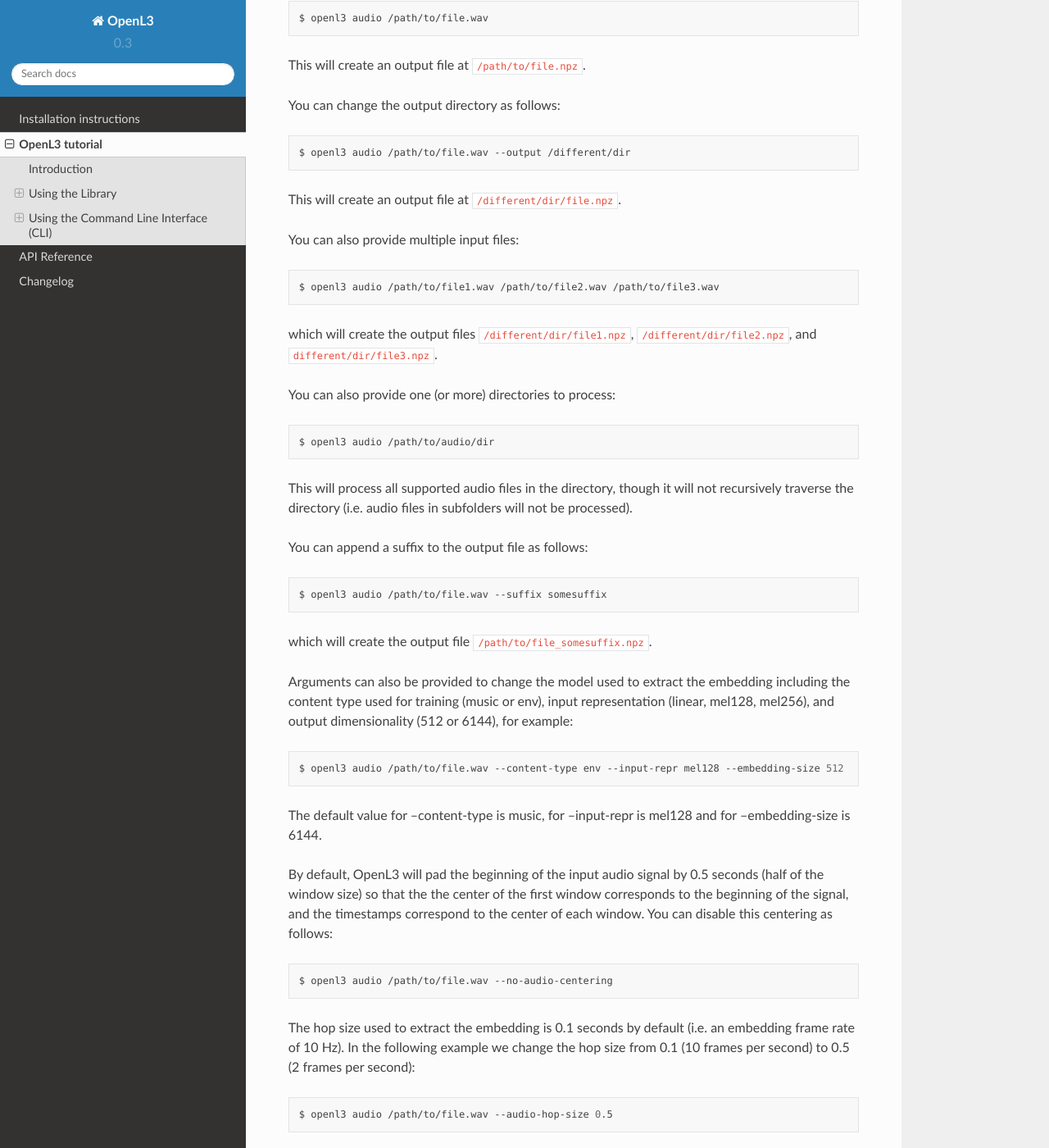
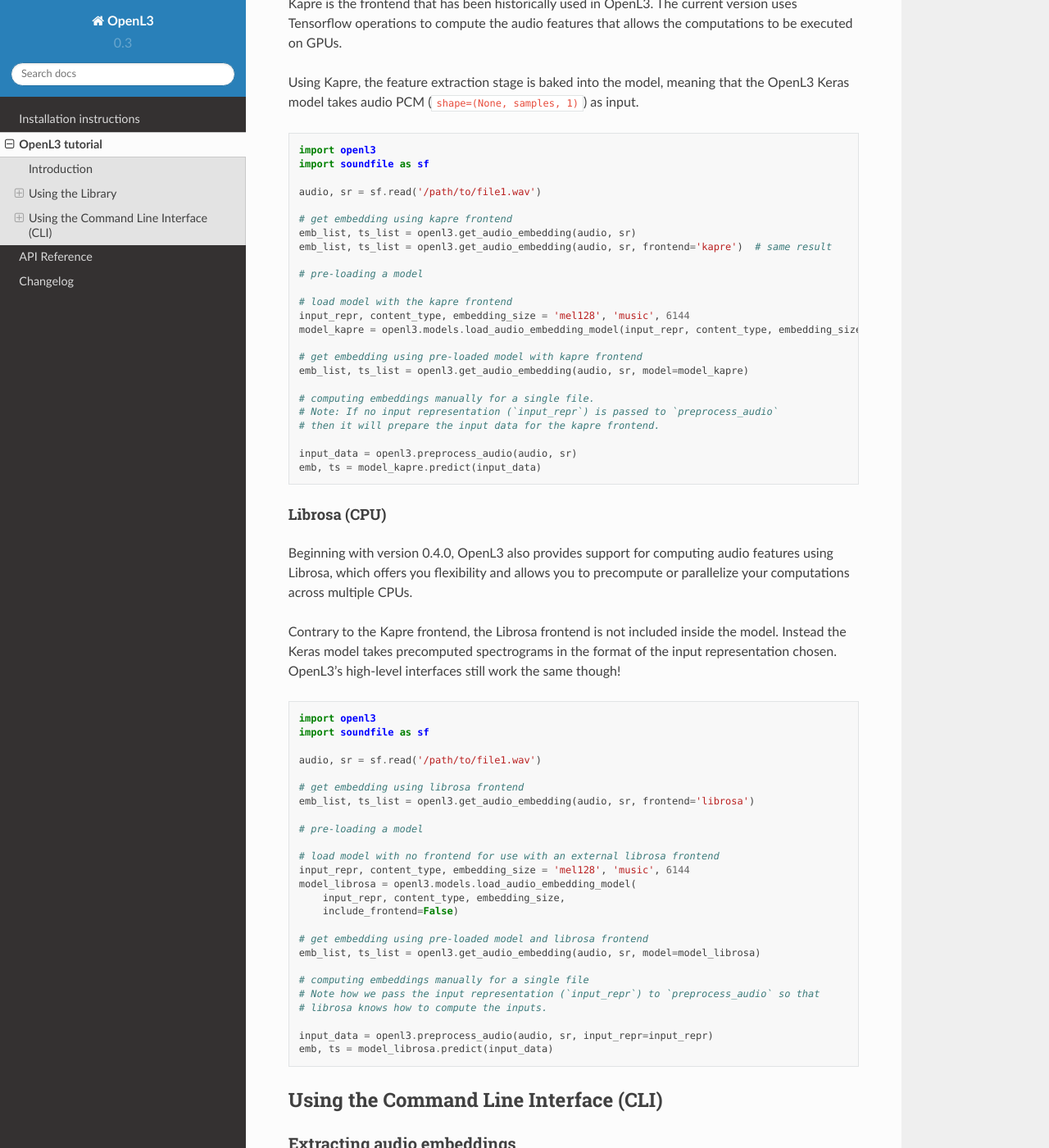
Before and after one commit to marl/openl3, a Sphinx documentation site: the page built from docs/tutorial.rst, in a window 1280 px wide and 1400 px high, scrolled down 8746 px. Shown: the whole window at 82% size. Built offline with Sphinx 7.4.7 and the Read the Docs theme 2.0.0, drawn with Linux system fonts in a browser that asks for light colours; some of the changed text lies outside the part shown.

Commit message:
adding docs abt audio frontend/tf2

```diff
--- a/docs/tutorial.rst
+++ b/docs/tutorial.rst
@@ -441,6 +441,86 @@
     openl3.process_video_file(video_filepath_list, batch_size=32)
 
 
+Choosing an Audio Frontend (CPU / GPU)
+**************************************
+
+OpenL3 provides two different audio frontends to choose from.
+
+Kapre (GPU)
+^^^^^^^^^^^
+
+Kapre is the frontend that has been historically used in OpenL3. The current version uses Tensorflow
+operations to compute the audio features that allows the computations to be executed on GPUs.
+
+Using Kapre, the feature extraction stage is baked into the model, meaning that the OpenL3 Keras model
+takes audio PCM (``shape=(None, samples, 1)``) as input.
+
+.. code-block:: python
+
+    import openl3
+    import soundfile as sf
+
+    audio, sr = sf.read('/path/to/file1.wav')
+
+    # get embedding using kapre frontend
+    emb_list, ts_list = openl3.get_audio_embedding(audio, sr)
+    emb_list, ts_list = openl3.get_audio_embedding(audio, sr, frontend='kapre')  # same result
+
+    # pre-loading a model
+
+    # load model with the kapre frontend
+    input_repr, content_type, embedding_size = 'mel128', 'music', 6144
+    model_kapre = openl3.models.load_audio_embedding_model(input_repr, content_type, embedding_size)
+
+    # get embedding using pre-loaded model with kapre frontend
+    emb_list, ts_list = openl3.get_audio_embedding(audio, sr, model=model_kapre)
+
+    # computing embeddings manually for a single file.
+    # Note: If no input representation (`input_repr`) is passed to `preprocess_audio`
+    # then it will prepare the input data for the kapre frontend.
+
+    input_data = openl3.preprocess_audio(audio, sr)
+    emb, ts = model_kapre.predict(input_data)
+
+Librosa (CPU)
+^^^^^^^^^^^^^
+
+Beginning with version 0.4.0, OpenL3 also provides support for computing audio features using Librosa,
+which offers you flexibility and allows you to precompute or parallelize your computations across multiple CPUs.
+
+Contrary to the Kapre frontend, the Librosa frontend is not included inside the model. Instead the Keras model
+takes precomputed spectrograms in the format of the input representation chosen. OpenL3's high-level interfaces
+still work the same though!
+
+.. code-block:: python
+
+    import openl3
+    import soundfile as sf
+
+    audio, sr = sf.read('/path/to/file1.wav')
+
+    # get embedding using librosa frontend
+    emb_list, ts_list = openl3.get_audio_embedding(audio, sr, frontend='librosa')
+
+    # pre-loading a model
+
+    # load model with no frontend for use with an external librosa frontend
+    input_repr, content_type, embedding_size = 'mel128', 'music', 6144
+    model_librosa = openl3.models.load_audio_embedding_model(
+        input_repr, content_type, embedding_size,
+        include_frontend=False)
+
+    # get embedding using pre-loaded model and librosa frontend
+    emb_list, ts_list = openl3.get_audio_embedding(audio, sr, model=model_librosa)
+
+    # computing embeddings manually for a single file
+    # Note how we pass the input representation (`input_repr`) to `preprocess_audio` so that
+    # librosa knows how to compute the inputs.
+
+    input_data = openl3.preprocess_audio(audio, sr, input_repr=input_repr)
+    emb, ts = model_librosa.predict(input_data)
+
+
 Using the Command Line Interface (CLI)
 --------------------------------------
 
```
Also changed, not shown: docs/changes.rst (+9 -0 lines), docs/installation.rst (+5 -14 lines).
